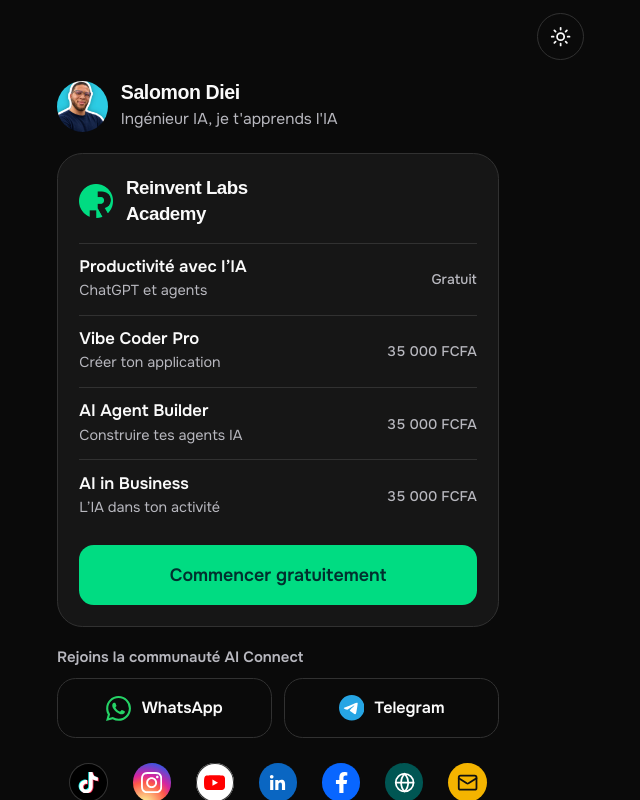
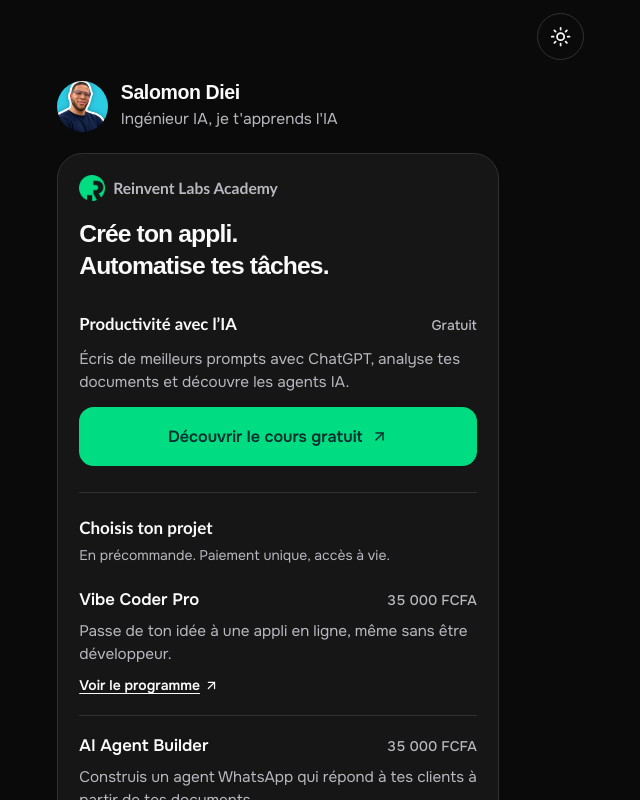
Before and after one commit to Salomondiei08/portfolio, a Next.js app: page /links in a window 1280 px wide. Shown: the top 800 px of the page, without its empty margins (362-1002 px from the left). Built offline with nearby package versions, Linux system fonts and the light colour scheme; a web font is replaced by a local one.

Commit message:
design: explain course outcomes and clarify the free entry point

```diff
--- a/src/app/links/links.module.css
+++ b/src/app/links/links.module.css
@@ -33,16 +33,43 @@
 .academyName {
   display: flex;
   align-items: center;
-  gap: 0.75rem;
-  font-family: var(--font-links-display), sans-serif;
-  font-size: 1.1rem;
+  gap: 0.5rem;
+  font-size: 0.92rem;
   font-weight: 600;
-  line-height: 1.35;
-  letter-spacing: -0.025em;
+  color: var(--muted-foreground);
 }
 
-.academyTitle {
-  display: block;
+.headline {
+  margin-top: 1rem;
+  font-family: var(--font-links-display), sans-serif;
+  font-size: clamp(1.15rem, 5vw, 1.45rem);
+  font-weight: 600;
+  line-height: 1.3;
+  letter-spacing: -0.035em;
+}
+
+.freeCourse {
+  margin-top: 1.15rem;
+  padding-bottom: 1.5rem;
+  border-bottom: 1px solid var(--border);
+}
+
+.freeHeading, .courseHeader {
+  display: flex;
+  align-items: baseline;
+  justify-content: space-between;
+  gap: 0.75rem;
+}
+
+.freeHeading {
+  min-height: 2.75rem;
+  align-items: center;
+}
+
+.freeDescription {
+  font-size: 0.9rem;
+  line-height: 1.5;
+  color: var(--muted-foreground);
 }
 
 .cta {
@@ -51,10 +78,12 @@
   min-height: 3.5rem;
   align-items: center;
   justify-content: center;
+  gap: 0.5rem;
+  padding: 0.75rem;
   border-radius: 0.875rem;
   background: var(--green);
   color: var(--teal);
-  font-size: 1.05rem;
+  font-size: 0.95rem;
   font-weight: 600;
   transition: transform 120ms cubic-bezier(0.23, 1, 0.32, 1), background-color 120ms ease;
 }
@@ -65,19 +94,28 @@
 
 .cta:active { transform: scale(0.98); }
 
-/* Aligned prices stay secondary to the course names. */
+.paidHeading {
+  margin-top: 1.25rem;
+  font-size: 1rem;
+  font-weight: 600;
+}
+
+.paidNote {
+  margin-top: 0.25rem;
+  font-size: 0.82rem;
+  line-height: 1.5;
+  color: var(--muted-foreground);
+}
+
 .courseList {
-  margin-top: 1rem;
-  border-top: 1px solid var(--border);
+  margin-top: 0.25rem;
 }
 
 .courseRow {
   display: flex;
-  min-height: 4.25rem;
-  align-items: center;
-  justify-content: space-between;
-  gap: 0.75rem;
-  padding: 0.75rem 0;
+  flex-direction: column;
+  gap: 0.5rem;
+  padding: 1.1rem 0;
   border-bottom: 1px solid var(--border);
 }
 
@@ -96,9 +134,20 @@
 
 .courseKind {
   display: block;
-  margin-top: 0.1rem;
-  font-size: 0.85rem;
+  font-size: 0.9rem;
+  line-height: 1.5;
   color: var(--muted-foreground);
+}
+
+.courseLink {
+  display: inline-flex;
+  align-items: center;
+  gap: 0.25rem;
+  align-self: flex-start;
+  font-size: 0.82rem;
+  font-weight: 600;
+  text-decoration: underline;
+  text-underline-offset: 3px;
 }
 
 .price {
--- a/src/app/links/page.tsx
+++ b/src/app/links/page.tsx
@@ -2,7 +2,7 @@ import type { Metadata } from "next";
 import { Onest, Unbounded } from "next/font/google";
 import Image from "next/image";
 import type { ComponentType } from "react";
-import { Globe, Mail } from "lucide-react";
+import { ArrowUpRight, Globe, Mail } from "lucide-react";
 import { FacebookIcon, InstagramIcon, LinkedInIcon, TelegramIcon, TikTokIcon, YouTubeIcon } from "./BrandIcons";
 import styles from "./links.module.css";
 import { WhatsAppHelp } from "./WhatsAppHelp";
@@ -39,12 +39,11 @@ export const metadata: Metadata = {
   },
 };
 
-/** Short catalogue labels; the destination pages carry the full course details. */
+/** Outcomes reflect the published programmes; checkout stays on each course page. */
 const courses = [
-  { name: "Productivité avec l’IA", kind: "ChatGPT et agents", price: "Gratuit", href: `${ACADEMY}/cours/etre-plus-productif-grace-a-l-ia${academyReferral}&utm_content=course_productivity` },
-  { name: "Vibe Coder Pro", kind: "Créer ton application", price: "35 000 FCFA", href: `${ACADEMY}/cours/vibe-coder-pro${academyReferral}&utm_content=course_vibe_coder_pro` },
-  { name: "AI Agent Builder", kind: "Construire tes agents IA", price: "35 000 FCFA", href: `${ACADEMY}/cours/ai-agent-builder${academyReferral}&utm_content=course_ai_agent_builder` },
-  { name: "AI in Business", kind: "L’IA dans ton activité", price: "35 000 FCFA", href: `${ACADEMY}/cours/ai-in-business${academyReferral}&utm_content=course_ai_in_business` },
+  { name: "Vibe Coder Pro", kind: "Passe de ton idée à une appli en ligne, même sans être développeur.", price: "35 000 FCFA", href: `${ACADEMY}/cours/vibe-coder-pro${academyReferral}&utm_content=course_vibe_coder_pro` },
+  { name: "AI Agent Builder", kind: "Construis un agent WhatsApp qui répond à tes clients à partir de tes documents.", price: "35 000 FCFA", href: `${ACADEMY}/cours/ai-agent-builder${academyReferral}&utm_content=course_ai_agent_builder` },
+  { name: "AI in Business", kind: "Crée tes contenus, prépare tes relances et réponds à tes clients avec l’IA.", price: "35 000 FCFA", href: `${ACADEMY}/cours/ai-in-business${academyReferral}&utm_content=course_ai_in_business` },
 ];
 
 type SocialLink = { name: string; href: string; icon: ComponentType<{ className?: string }> };
@@ -77,25 +76,40 @@ export default function LinksPage() {
 
       <section aria-labelledby="academy" className={`${styles.academy} mt-5`}>
         <h2 id="academy" className={styles.academyName}>
-          <Image src="/images/reinvent-labs-mark.png" alt="" width={32} height={32} className="h-8 w-8 shrink-0" />
-          <span>Reinvent Labs <span className={styles.academyTitle}>Academy</span></span>
+          <Image src="/images/reinvent-labs-mark.png" alt="" width={24} height={24} className="h-6 w-6 shrink-0" />
+          Reinvent Labs Academy
         </h2>
+        <p className={styles.headline}>Crée ton appli.<br />Automatise tes tâches.</p>
+
+        <section aria-labelledby="free-course" className={styles.freeCourse}>
+          <a href={`${ACADEMY}/cours/etre-plus-productif-grace-a-l-ia${academyReferral}&utm_content=course_productivity`} {...external} className={`${styles.freeHeading} ${focus}`}>
+            <h3 id="free-course" className={styles.courseName}>Productivité avec l’IA</h3>
+            <span className={styles.price}>Gratuit</span>
+          </a>
+          <p className={styles.freeDescription}>Écris de meilleurs prompts avec ChatGPT, analyse tes documents et découvre les agents IA.</p>
+          <a href={`${ACADEMY}/cours/etre-plus-productif-grace-a-l-ia${academyReferral}&utm_content=start_free`} {...external} className={`${styles.cta} ${focus}`}>
+            Découvrir le cours gratuit <ArrowUpRight aria-hidden="true" className="h-4 w-4 shrink-0" />
+          </a>
+        </section>
+
+        <h3 className={styles.paidHeading}>Choisis ton projet</h3>
+        <p className={styles.paidNote}>En précommande. Paiement unique, accès à vie.</p>
         <ul className={styles.courseList}>
           {courses.map((c) => (
             <li key={c.href}>
               <a href={c.href} {...external} className={`${styles.courseRow} ${focus}`}>
-                <span className="min-w-0">
+                <span className={styles.courseHeader}>
                   <span className={styles.courseName}>{c.name}</span>
-                  <span className={styles.courseKind}>{c.kind}</span>
+                  <span className={styles.price}>{c.price}</span>
                 </span>
-                <span className={styles.price}>{c.price}</span>
+                <span className={styles.courseKind}>{c.kind}</span>
+                <span className={styles.courseLink}>
+                  Voir le programme <ArrowUpRight aria-hidden="true" className="h-3.5 w-3.5" />
+                </span>
               </a>
             </li>
           ))}
         </ul>
-        <a href={`${ACADEMY}/cours/etre-plus-productif-grace-a-l-ia${academyReferral}&utm_content=start_free`} {...external} className={`${styles.cta} ${focus}`}>
-          Commencer gratuitement
-        </a>
       </section>
 
       {/* The community: two doors, one row. */}
```
Also changed, not shown: 1 other file (tests, documents, lock files or other folders).
